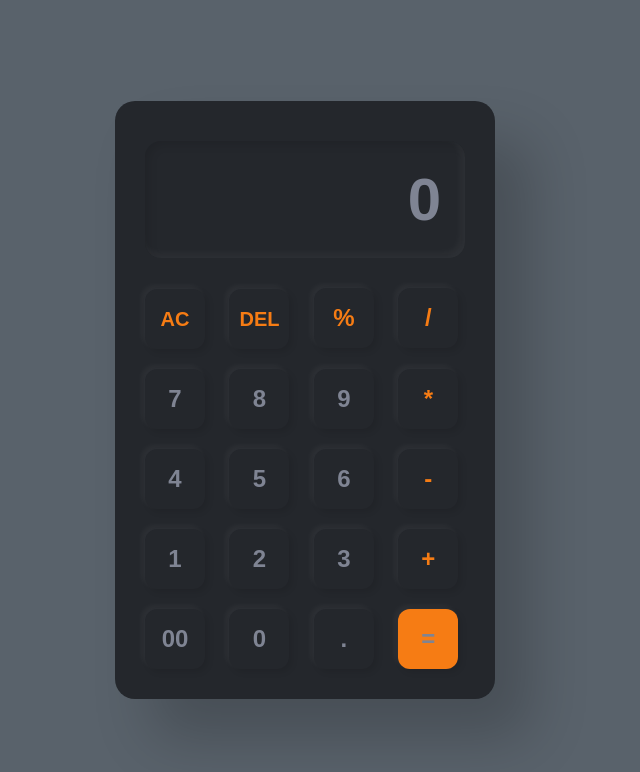
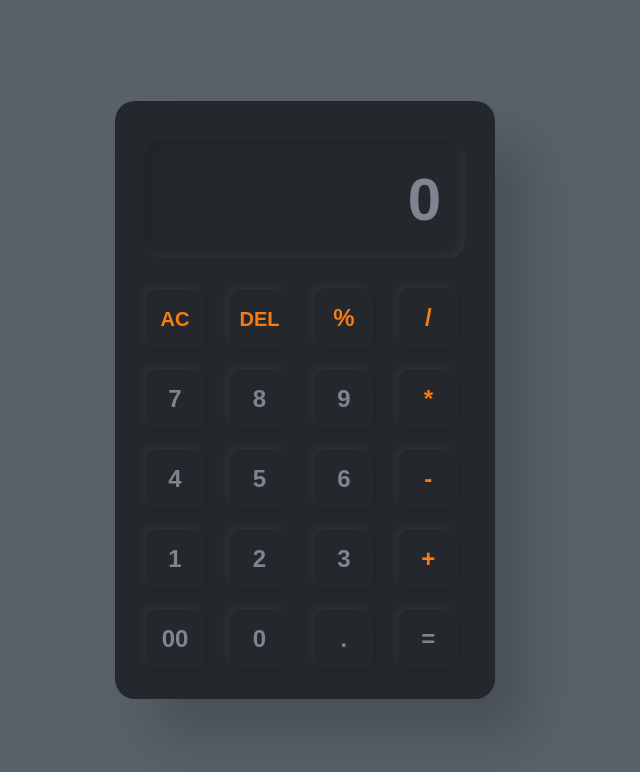
Before and after one commit to kishanlalchoudhary/Calculator, a plain HTML site: page index.html in a window 1280 px wide. Shown: the whole page, without its empty margins (335-975 px from the left). Drawn offline with Linux system fonts and the light colour scheme.

Commit message:
Update style.css

```diff
--- a/style.css
+++ b/style.css
@@ -58,6 +58,7 @@ button {
 
 button:hover {
     background: #f67c14;
+    color: #24272C;
 }
 
 .ac,
@@ -66,7 +67,7 @@ button:hover {
 }
 
 .equalBtn {
-    background: #f67c14;
+    background: #24272C;
 }
 
 .operator {
```
